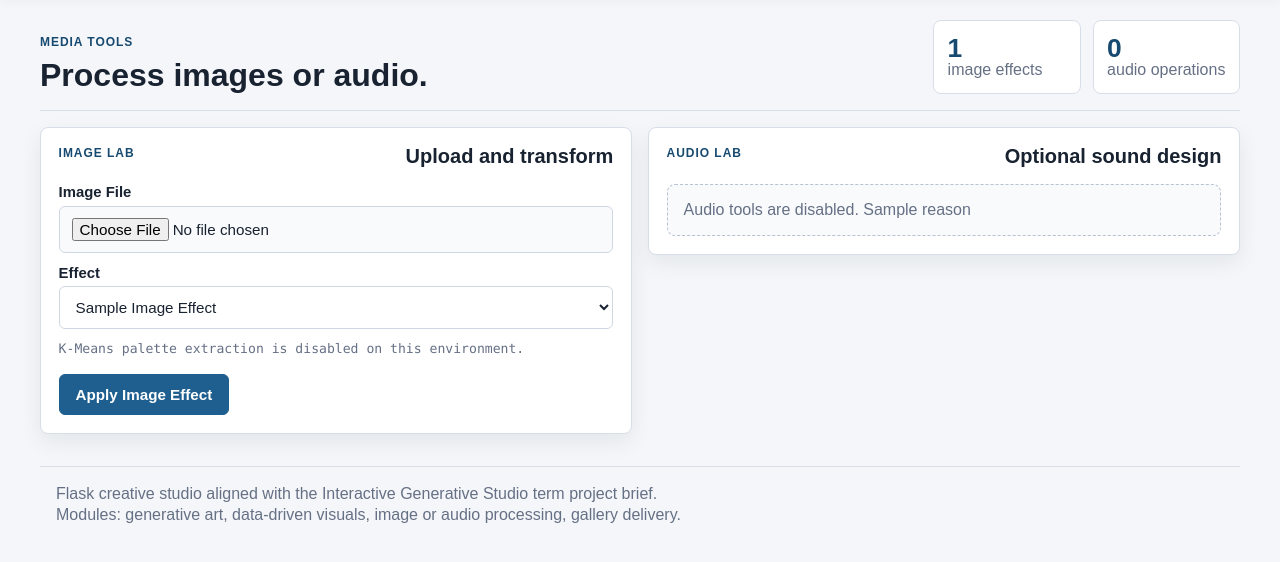
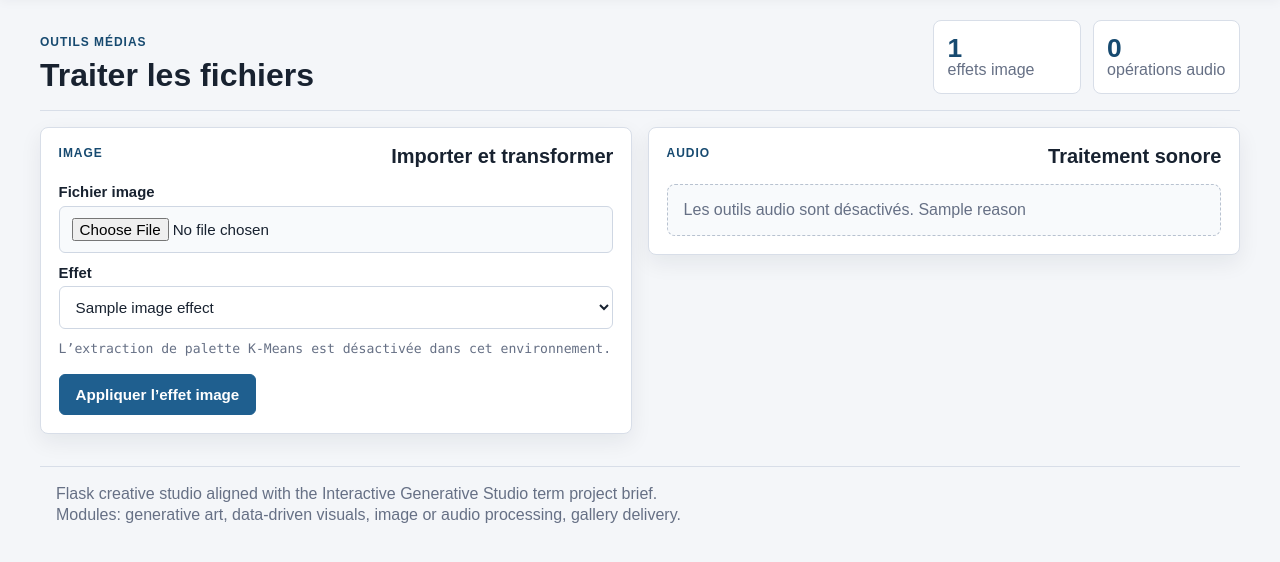
Before and after one commit to HoSSamOuammi/Digital_Thinking, a Python web app: template templates/media_tools.html in a window 1280 px wide. Shown: the part 68-630 px from the top of the page. Run offline with Jinja, Linux system fonts and the light colour scheme; the template is opened without the code that fills it: most values are stand-ins (such as "Sample title", 1, 10 or a date in 2020).

Commit message:
Revoir ecran medias

```diff
--- a/templates/media_tools.html
+++ b/templates/media_tools.html
@@ -1,20 +1,20 @@
 {% extends "base.html" %}
-{% block title %}Media Tools | Interactive Generative Studio{% endblock %}
+{% block title %}Outils médias | {{ app_name }}{% endblock %}
 
 {% block content %}
 <section class="page-banner">
     <div>
-        <p class="eyebrow">Media Tools</p>
-        <h1>Process images or audio.</h1>
+        <p class="eyebrow">Outils médias</p>
+        <h1>Traiter les fichiers</h1>
     </div>
     <div class="banner-stats">
         <div>
             <strong>{{ image_effects|length }}</strong>
-            <span>image effects</span>
+            <span>effets image</span>
         </div>
         <div>
             <strong>{{ audio_operations|length if audio_available else 0 }}</strong>
-            <span>audio operations</span>
+            <span>opérations audio</span>
         </div>
     </div>
 </section>
@@ -25,57 +25,57 @@
         <input type="hidden" name="panel" value="image">
 
         <div class="section-heading">
-            <p class="eyebrow">Image Lab</p>
-            <h2>Upload and transform</h2>
+            <p class="eyebrow">Image</p>
+            <h2>Importer et transformer</h2>
         </div>
 
-        <label>Image File
+        <label>Fichier image
             <input type="file" name="image_file" accept="image/*" required>
         </label>
 
-        <label>Effect
+        <label>Effet
             <select name="image_effect" id="imageEffectField">
                 {% for effect_name, description in image_effects.items() %}
-                    <option value="{{ effect_name }}" {% if image_params.image_effect == effect_name %}selected{% endif %}>{{ effect_name|replace('_', ' ')|title }}</option>
+                    <option value="{{ effect_name }}" {% if image_params.image_effect == effect_name %}selected{% endif %}>{{ image_effect_labels.get(effect_name, effect_name) }}</option>
                 {% endfor %}
             </select>
         </label>
 
         {% if not kmeans_available %}
-            <p class="tiny-note capability-note">K-Means palette extraction is disabled on this environment.</p>
+            <p class="tiny-note capability-note">L’extraction de palette K-Means est désactivée dans cet environnement.</p>
         {% endif %}
 
         <div class="field-grid control-group" data-image-control="rotate">
-            <label>Rotate Degrees
+            <label>Degrés de rotation
                 <input type="number" name="rotate_degrees" value="{{ image_params.rotate_degrees }}" min="-360" max="360">
             </label>
         </div>
 
         <div class="field-grid control-group" data-image-control="pixelate">
-            <label>Pixel Block Size
+            <label>Taille des pixels
                 <input type="number" name="pixel_size" value="{{ image_params.pixel_size }}" min="2" max="40">
             </label>
         </div>
 
         {% if kmeans_available %}
             <div class="field-grid control-group" data-image-control="kmeans_palette">
-                <label>K-Means Colors
+                <label>Couleurs K-Means
                     <input type="number" name="kmeans_colors" value="{{ image_params.kmeans_colors }}" min="2" max="10">
                 </label>
             </div>
         {% endif %}
 
         <div class="field-grid control-group" data-image-control="glitch">
-            <label>Glitch Shift
+            <label>Décalage glitch
                 <input type="number" name="glitch_shift" value="{{ image_params.glitch_shift }}" min="4" max="48">
             </label>
         </div>
 
-        <button type="submit" class="btn">Apply Image Effect</button>
+        <button type="submit" class="btn">Appliquer l’effet image</button>
 
         {% if processed_image %}
-            <img class="preview" src="{{ url_for('static', filename='generated/' ~ processed_image) }}" alt="Processed image">
-            <a class="btn btn-outline" href="{{ url_for('download_file', folder='generated', filename=processed_image) }}">Download Image</a>
+            <img class="preview" src="{{ url_for('static', filename='generated/' ~ processed_image) }}" alt="Image traitée">
+            <a class="btn btn-outline" href="{{ url_for('download_file', folder='generated', filename=processed_image) }}">Télécharger l’image</a>
         {% endif %}
     </form>
 
@@ -84,62 +84,62 @@
         <input type="hidden" name="panel" value="audio">
 
         <div class="section-heading">
-            <p class="eyebrow">Audio Lab</p>
-            <h2>Optional sound design</h2>
+            <p class="eyebrow">Audio</p>
+            <h2>Traitement sonore</h2>
         </div>
 
         {% if audio_available %}
-            <label>Primary Audio File
+            <label>Fichier audio principal
                 <input type="file" name="audio_file" accept="audio/*" required>
             </label>
 
-            <label>Operation
+            <label>Opération
                 <select name="audio_operation" id="audioOperationField">
                     {% for operation_name, description in audio_operations.items() %}
-                        <option value="{{ operation_name }}" {% if audio_params.audio_operation == operation_name %}selected{% endif %}>{{ operation_name|replace('_', ' ')|title }}</option>
+                        <option value="{{ operation_name }}" {% if audio_params.audio_operation == operation_name %}selected{% endif %}>{{ audio_operation_labels.get(operation_name, operation_name) }}</option>
                     {% endfor %}
                 </select>
             </label>
 
-            <label class="control-group" data-audio-control="merge">Merge Clip
+            <label class="control-group" data-audio-control="merge">Fichier à fusionner
                 <input type="file" name="merge_file" accept="audio/*">
             </label>
 
             <div class="field-grid control-group" data-audio-control="speed">
-                <label>Speed Factor
+                <label>Facteur de vitesse
                     <input type="number" name="speed_factor" value="{{ audio_params.speed_factor }}" step="0.05" min="0.5" max="2.5">
                 </label>
             </div>
 
             <div class="field-grid control-group" data-audio-control="echo">
-                <label>Echo Delay (ms)
+                <label>Délai de l’écho (ms)
                     <input type="number" name="echo_delay" value="{{ audio_params.echo_delay }}" min="50" max="2000">
                 </label>
             </div>
 
             <div class="field-grid control-group" data-audio-control="pitch">
-                <label>Pitch Steps
+                <label>Hauteur
                     <input type="number" name="pitch_steps" value="{{ audio_params.pitch_steps }}" min="-12" max="12">
                 </label>
             </div>
 
             <div class="field-grid control-group" data-audio-control="fade">
-                <label>Fade Duration (ms)
+                <label>Durée du fondu (ms)
                     <input type="number" name="fade_duration" value="{{ audio_params.fade_duration }}" min="100" max="6000">
                 </label>
             </div>
 
-            <button type="submit" class="btn">Apply Audio Effect</button>
+            <button type="submit" class="btn">Appliquer l’effet audio</button>
 
             {% if processed_audio %}
                 <div class="meta-box">
                     <p>{{ processed_audio }}</p>
                     <audio controls src="{{ url_for('static', filename='generated/' ~ processed_audio) }}"></audio>
-                    <a class="btn btn-outline" href="{{ url_for('download_file', folder='generated', filename=processed_audio) }}">Download Audio</a>
+                    <a class="btn btn-outline" href="{{ url_for('download_file', folder='generated', filename=processed_audio) }}">Télécharger l’audio</a>
                 </div>
             {% endif %}
         {% else %}
-            <p class="empty-note">Audio tools are disabled. {{ audio_status.reason }}</p>
+            <p class="empty-note">Les outils audio sont désactivés. {{ audio_status.reason }}</p>
         {% endif %}
     </form>
 </section>
```
